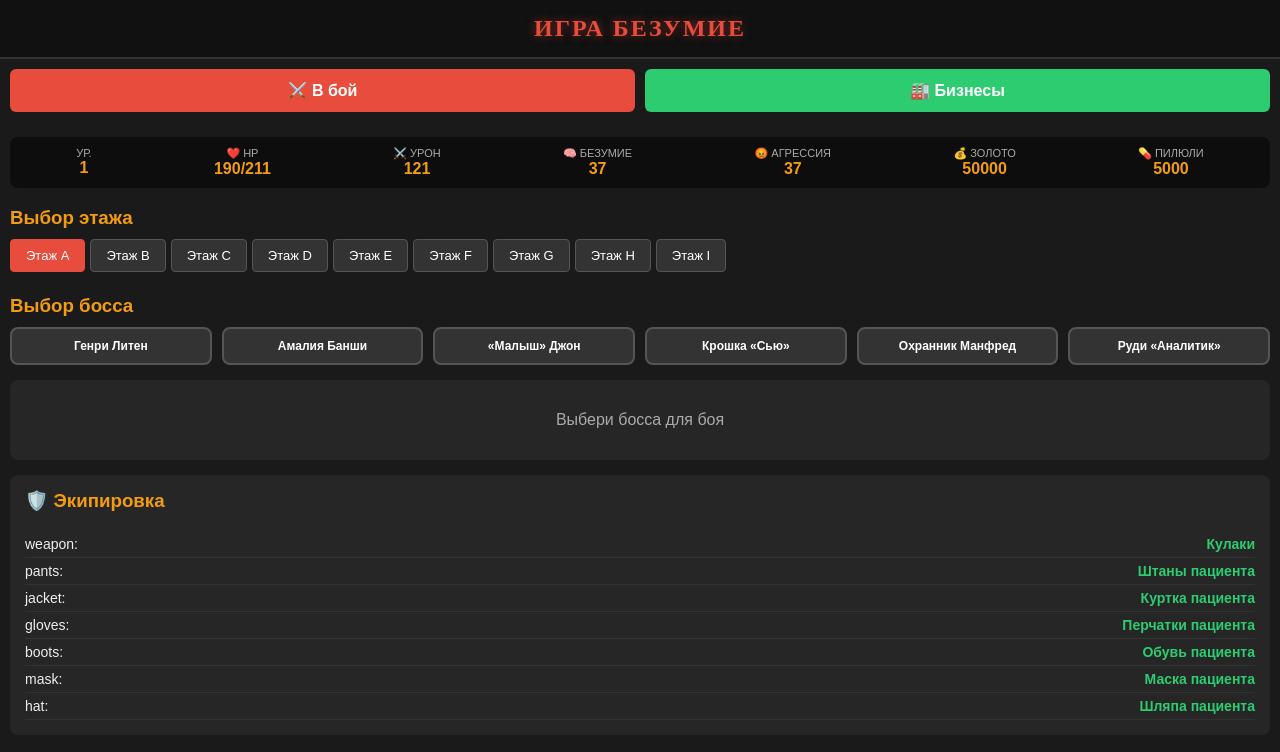
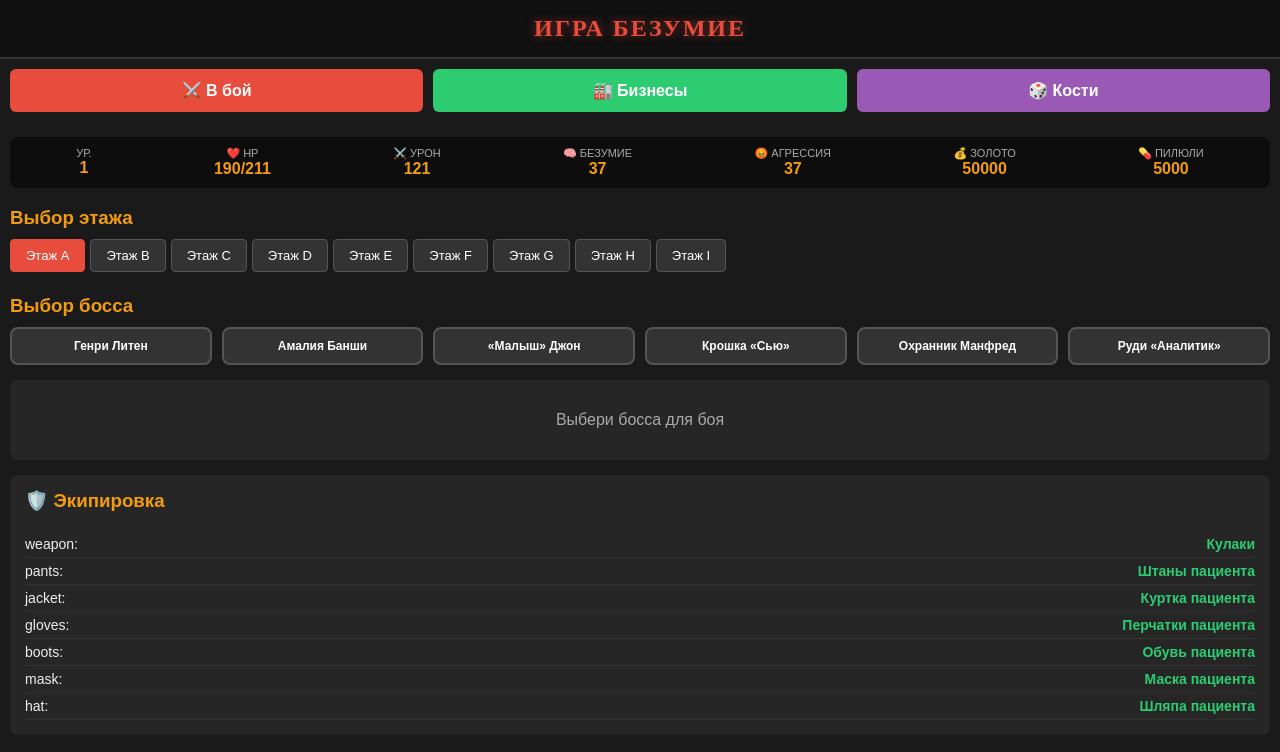
Before and after one commit to kehas15-maker/madness-game, a plain HTML site: page index.html in a window 1280 px wide. Both pictures are taken after a click on the button "⚔️ В бой". Drawn offline with Linux system fonts and the light colour scheme.

Commit message:
Update index.html

```diff
--- a/index.html
+++ b/index.html
@@ -258,10 +258,9 @@ function renderGame() {
                 <div class="battle-hp-bar"><div class="battle-hp-fill" style="width: ${hpPercent}%; background: ${hpPercent < 30 ? '#e74c3c' : '#2ecc71'};"></div></div>
                 <p class="small">HP: ${Math.max(0, g_player.bossCurrentHp)} / ${currentBossData.hp}</p>
 
-              <div style="display: flex; gap: 10px; margin-bottom: 15px;">
-                <button class="btn" onclick="renderGame()" style="background: #e74c3c;">⚔️ В бой</button>
-                <button class="btn" onclick="showBusinesses()" style="background: #2ecc71;">🏭 Бизнесы</button>
-                <button class="btn" onclick="showDice()" style="background: #9b59b6;">🎲 Кости</button>
+                <div style="display: flex; gap: 10px; justify-content: center; margin-top: 10px;">
+                    <button class="btn" onclick="attackBoss()" style="flex: 1;">⚔️ Атаковать</button>
+                    <button class="btn btn-secondary" onclick="resetBoss()" style="flex: 1;">🔄 Сброс</button>
                 </div>
                 <div class="battle-log" id="battleLog">${g_player.battleLog.join('<br>')}</div>
             </div>
@@ -295,9 +294,10 @@ function renderGame() {
     eqHtml += `</div>`;
 
     container.innerHTML = `
-        <div style="display: flex; gap: 10px; margin-bottom: 15px;">
+         <div style="display: flex; gap: 10px; margin-bottom: 15px;">
             <button class="btn" onclick="renderGame()" style="background: #e74c3c;">⚔️ В бой</button>
             <button class="btn" onclick="showBusinesses()" style="background: #2ecc71;">🏭 Бизнесы</button>
+            <button class="btn" onclick="showDice()" style="background: #9b59b6;">🎲 Кости</button>
         </div>
 
         <div class="game-stats">
```
